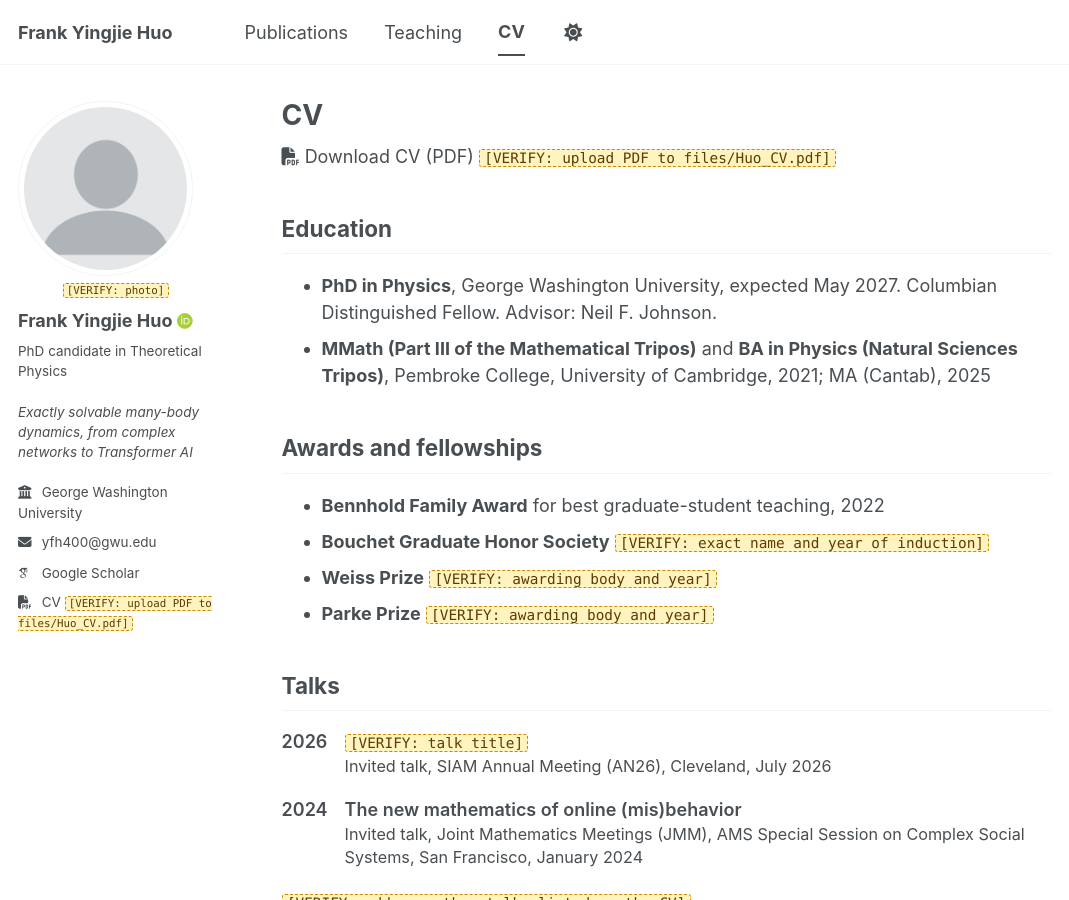
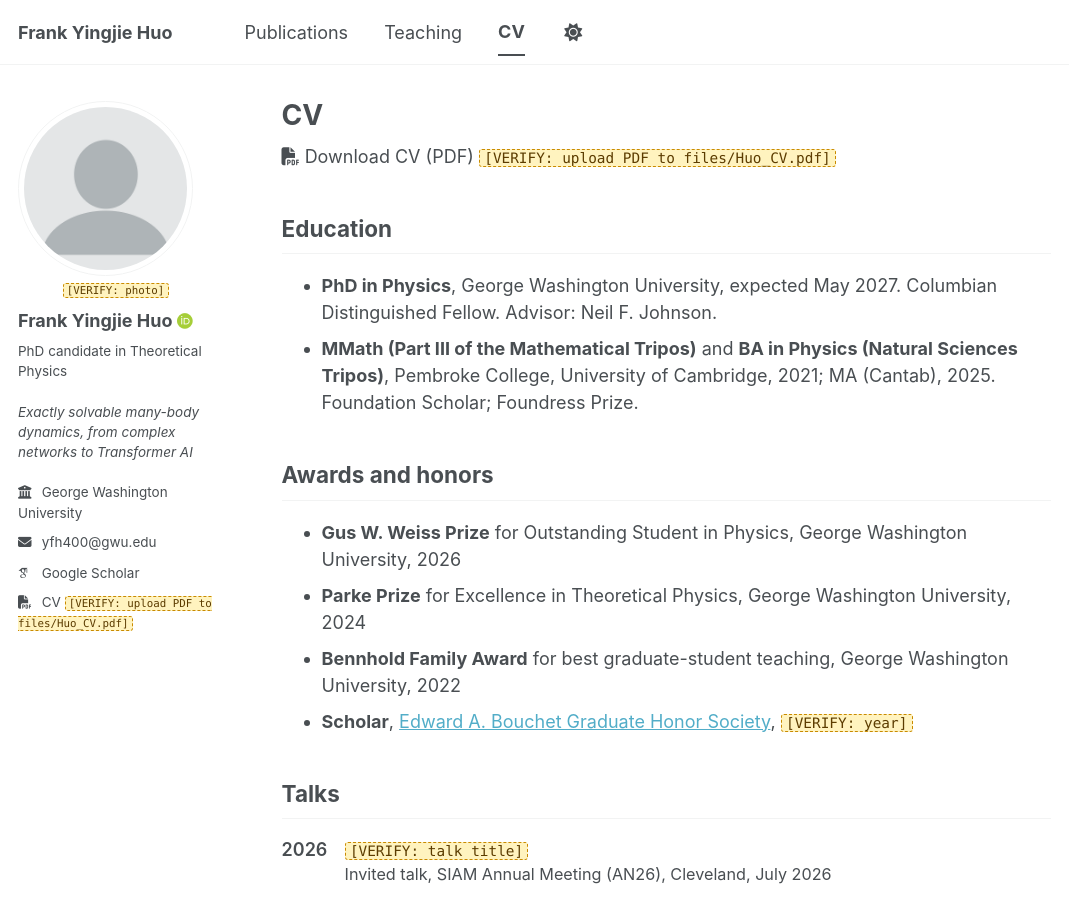
Before and after one commit to FrankHuo-217/huo.github.io, a Jekyll site: the page built from _pages/cv.md, in a window 1280 px wide and 900 px high. Shown: the whole window, without its empty margins (0-1069 px from the left). Built offline with Jekyll 4.4.1, drawn with Linux system fonts in a browser that asks for light colours; some web fonts are replaced; a script bundle is joined from its source files by our own code.

Commit message:
Bring the CV page awards up to date with the PDF CV
List the Weiss and Parke Prizes with their full names and years, rename the
section to Awards and honors, and add the Cambridge scholarships.

Co-Authored-By: Claude Opus 5.5 <noreply@anthropic.com>
Claude-Session: https://claude.ai/code/session_01EX1ohUgYjPPjqdCJmoT8XW

```diff
--- a/_pages/cv.md
+++ b/_pages/cv.md
@@ -12,14 +12,14 @@ redirect_from:
 ## Education
 
 - **PhD in Physics**, George Washington University, expected May 2027. Columbian Distinguished Fellow. Advisor: Neil F. Johnson.
-- **MMath (Part III of the Mathematical Tripos)** and **BA in Physics (Natural Sciences Tripos)**, Pembroke College, University of Cambridge, 2021; MA (Cantab), 2025
+- **MMath (Part III of the Mathematical Tripos)** and **BA in Physics (Natural Sciences Tripos)**, Pembroke College, University of Cambridge, 2021; MA (Cantab), 2025. Foundation Scholar; Foundress Prize.
 
-## Awards and fellowships
+## Awards and honors
 
-- **Bennhold Family Award** for best graduate-student teaching, 2022
-- **Bouchet Graduate Honor Society** {% include verify.html note="exact name and year of induction" %}
-- **Weiss Prize** {% include verify.html note="awarding body and year" %}
-- **Parke Prize** {% include verify.html note="awarding body and year" %}
+- **Gus W. Weiss Prize** for Outstanding Student in Physics, George Washington University, 2026
+- **Parke Prize** for Excellence in Theoretical Physics, George Washington University, 2024
+- **Bennhold Family Award** for best graduate-student teaching, George Washington University, 2022
+- **Scholar**, [Edward A. Bouchet Graduate Honor Society](https://columbian.gwu.edu/edward-alexander-bouchet-graduate-honor-society), {% include verify.html note="year" %}
 
 ## Talks
 
```
Also changed, not shown: README.md (+1 -1 lines).
